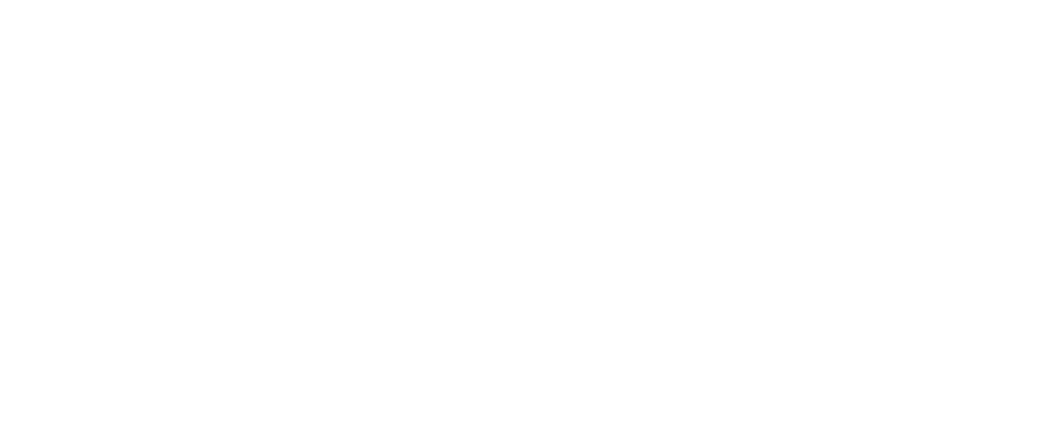
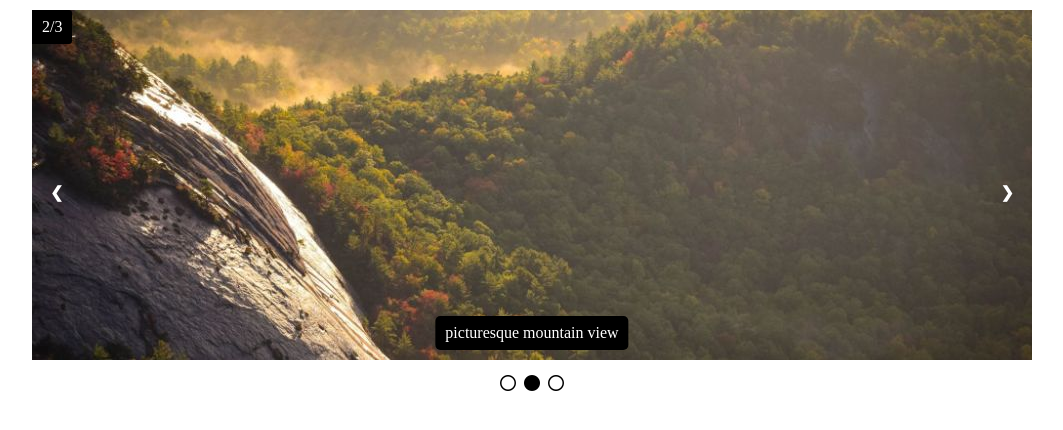
Before and after one commit to AvvaiAravind/image-carousel, a website built with webpack: page src/template.html in a window 1280 px wide. Shown: the whole page, without its empty margins (108-1171 px from the left). Built offline with nearby package versions, Linux system fonts and the light colour scheme.

Commit message:
created a beautiful slidshow

```diff
--- a/package.json
+++ b/package.json
@@ -14,6 +14,7 @@
   "license": "ISC",
   "devDependencies": {
     "css-loader": "^7.1.2",
+    "file-loader": "^6.2.0",
     "html-loader": "^5.1.0",
     "html-webpack-plugin": "^5.6.2",
     "style-loader": "^4.0.0",
--- a/src/index.js
+++ b/src/index.js
@@ -1 +1,67 @@
 import "./style.css"; /*  for importing style.css */
+
+let automaticSlidShow;
+
+function startSlideShow() {
+  automaticSlidShow = setInterval(slideShow, 3000);
+}
+
+const carouselPrevBtn = document.querySelector(".carousel__prev-btn");
+carouselPrevBtn.addEventListener("click", (e) => {
+  clearInterval(automaticSlidShow);
+  slideShow(e);
+  startSlideShow();
+});
+
+const carouselNextBtn = document.querySelector(".carousel__next-btn");
+carouselNextBtn.addEventListener("click", (e) => {
+  clearInterval(automaticSlidShow);
+  slideShow(e);
+  startSlideShow();
+});
+
+const carouselIndicators = document.querySelectorAll(".carousel__indicator");
+carouselIndicators.forEach((btn, index) => {
+  btn.addEventListener("click", () => {
+    clearInterval(automaticSlidShow);
+    slideShow(null, index);
+    startSlideShow();
+  });
+});
+
+function slideShow(e, index) {
+  const slides = Array.from(document.querySelectorAll(".carousel__slide"));
+  const activeSlide = document.querySelector("[data-active = true]");
+  const activeIndex = slides.indexOf(activeSlide);
+  const indicators = Array.from(
+    document.querySelectorAll(".carousel__indicator")
+  );
+  let newIndex;
+  let offset;
+  if (e) {
+    const btn = e.target;
+    offset = btn.dataset.carouselBtn === "next" ? 1 : -1;
+    newIndex = activeIndex + offset;
+  } else if (typeof index === "number") {
+    newIndex = index;
+  } else {
+    offset = 1;
+    newIndex = activeIndex + offset;
+  }
+
+  if (newIndex < 0) newIndex = slides.length - 1;
+  if (newIndex >= slides.length) newIndex = 0;
+
+  slides[activeIndex].dataset.active = "false";
+  slides[activeIndex].classList.toggle("none");
+  slides[newIndex].dataset.active = "true";
+  slides[newIndex].classList.toggle("none");
+
+  const oldChildren = indicators[activeIndex].children[0];
+  const newChildren = indicators[newIndex].children[0];
+
+  oldChildren.classList.replace("fa-solid", "fa-regular");
+  newChildren.classList.replace("fa-regular", "fa-solid");
+}
+
+startSlideShow();
--- a/src/style.css
+++ b/src/style.css
@@ -46,3 +46,97 @@ h6 {
 #__next {
   isolation: isolate;
 } */
+
+.none {
+  display: none;
+}
+
+.active {
+  display: block;
+}
+
+.carousel__viewport {
+  max-width: 1000px;
+  margin: 10px auto;
+  position: relative;
+}
+
+.carousel__prev-btn,
+.carousel__next-btn {
+  cursor: pointer;
+  position: absolute;
+  top: 50%;
+  width: auto;
+  margin-top: -22px;
+  padding: 16px;
+  color: white;
+  background-color: transparent;
+  font-weight: bold;
+  transition: 0.6s, ease;
+  border-radius: 0 3px 3px 0;
+  border-color: transparent;
+  user-select: none;
+}
+
+.carousel__next-btn {
+  right: 0;
+  border-radius: 3px 0 0 3px;
+}
+
+.carousel__prev-btn:hover,
+.carousel__next-btn:hover {
+  background-color: rgba(0, 0, 0, 1);
+}
+
+figure {
+  position: relative;
+}
+
+figcaption,
+.carousel__slide-number {
+  position: absolute;
+  background-color: rgba(0, 0, 0, 1);
+  color: white;
+  text-shadow: 1px 0 rgba(0, 0, 0, 1);
+  padding: 5px 10px;
+}
+
+.carousel__slide-number {
+  border-radius: 0 3px 3px 0;
+}
+
+figcaption {
+  bottom: 10px;
+  left: 50%;
+  transform: translateX(-50%);
+  background-color: rgba(0, 0, 0, 1);
+  color: white;
+
+  border-radius: 5px;
+}
+
+.carousel__indicators {
+  position: absolute;
+  left: 50%;
+  transform: translateX(-50%);
+}
+
+.carousel__indicator {
+  cursor: pointer;
+  display: inline-block;
+  background-color: transparent;
+  border-color: transparent;
+}
+
+.fade {
+  animation: fade 1.5s;
+}
+
+@keyframes fade {
+  from {
+    opacity: 0.4;
+  }
+  to {
+    opacity: 1;
+  }
+}
--- a/src/template.html
+++ b/src/template.html
@@ -3,7 +3,7 @@
   <head>
     <meta charset="UTF-8" />
     <meta name="viewport" content="width=device-width, initial-scale=1.0" />
-    <title>Document</title>
+    <title>Image Carousel</title>
     <script src="index.js"></script>
     <link rel="stylesheet" href="./style.css" />
     <link
@@ -12,5 +12,81 @@
     />
     <!-- for using font awesome icons -->
   </head>
-  <body></body>
+  <body>
+    <section class="carousel" aria-label="Image carousel">
+      <div class="carousel__viewport">
+        <div class="carousel__slides">
+          <figure class="carousel__slide fade" data-active="true" id="slide1">
+            <span class="carousel__slide-number">1/3</span>
+            <img
+              src="./images/img_snow_wide.jpg"
+              alt="Mountain view"
+              title="picturesque mountain view"
+              width="1000"
+              height="350"
+            />
+            <figcaption>picturesque snow view</figcaption>
+          </figure>
+          <figure
+            class="carousel__slide fade none"
+            data-active="false"
+            id="slide2"
+          >
+            <span class="carousel__slide-number">2/3</span>
+            <img
+              src="./images/img_nature_wide.jpg"
+              alt="Mountain view"
+              title="picturesque mountain view"
+              width="1000"
+              height="350"
+            />
+            <figcaption>picturesque mountain view</figcaption>
+          </figure>
+          <figure
+            class="carousel__slide fade none"
+            data-active="false"
+            id="slide3"
+          >
+            <span class="carousel__slide-number">3/3</span>
+            <img
+              src="./images/img_mountains_wide.jpg"
+              alt="Mountain view"
+              title="picturesque mountain view"
+              width="1000"
+              height="350"
+            />
+            <figcaption>picturesque mountain view</figcaption>
+          </figure>
+        </div>
+        <nav class="carousel__navigation">
+          <button
+            type="button"
+            class="carousel__prev-btn"
+            data-carousel-btn="prev"
+          >
+            &#10094;
+          </button>
+          <button
+            type="button"
+            class="carousel__next-btn"
+            data-carousel-btn="next"
+          >
+            &#10095;
+          </button>
+        </nav>
+      </div>
+
+      <div class="carousel__indicators">
+        <button class="carousel__indicator" id="slide1-btn">
+          <i class="fa-solid fa-circle"></i>
+        </button>
+        <button class="carousel__indicator" id="slide2-btn">
+          <i class="fa-regular fa-circle"></i>
+        </button>
+        <button class="carousel__indicator" id="slide2-btn">
+          <i class="fa-regular fa-circle"></i>
+        </button>
+      </div>
+    </section>
+  </body>
 </html>
--- a/webpack.dev.js
+++ b/webpack.dev.js
@@ -31,7 +31,12 @@ module.exports = {
       },
       {
         test: /\.(png|svg|jpg|jpeg|gif)$/i,
-        type: "asset/ resource",
+        type: "asset/resource",
+        parser: {
+          dataUrlCondition: {
+            maxSize: 8 * 1024,
+          },
+        },
       },
     ],
   },
--- a/webpack.prod.js
+++ b/webpack.prod.js
@@ -9,7 +9,7 @@ module.exports = {
     path: path.resolve(__dirname, "dist"),
     clean: true,
   },
-  devtool: "source-map", // Use source maps for production
+  devtool: "eval-source-map", // Use source maps for production
   plugins: [
     new HtmlWebpackPlugin({
       template: "./src/template.html",
```
Also changed, not shown: README.md, src/images/img_mountains_wide.jpg (added), src/images/img_nature_wide.jpg (added), src/images/img_snow_wide.jpg (added), 1 other file.
